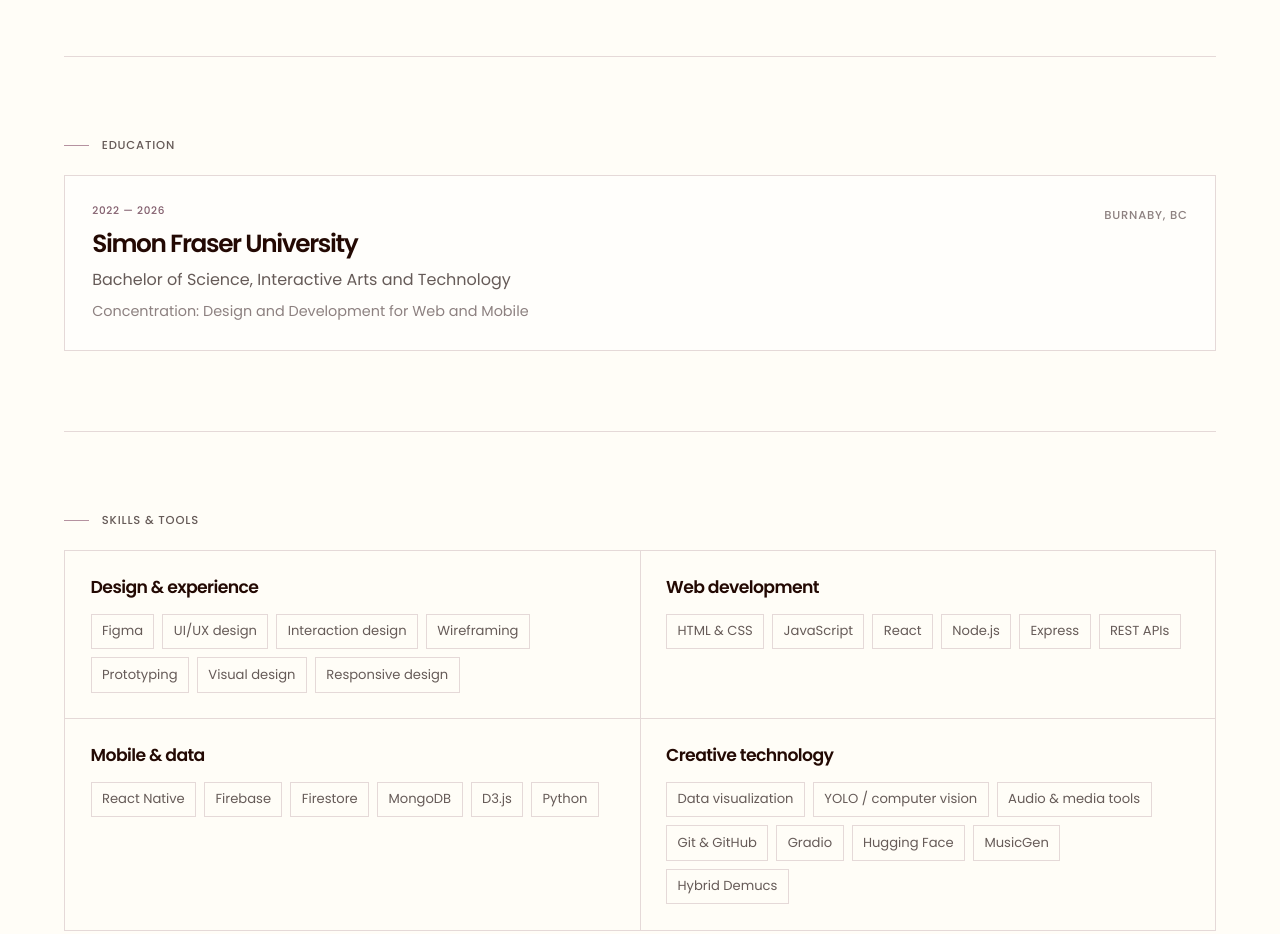
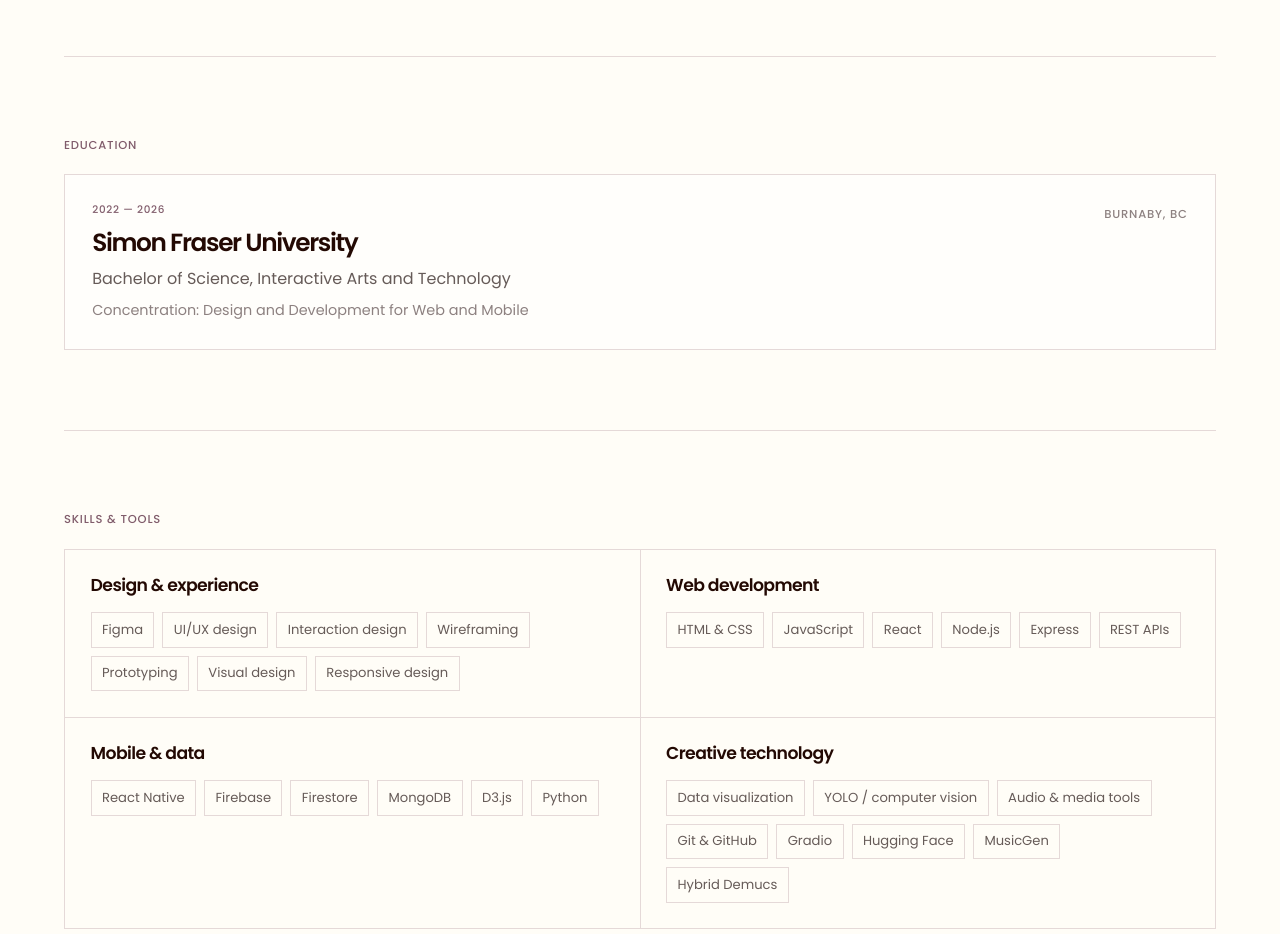
Before and after one commit to eyoung-15/eyoung-15.portfolio, a plain HTML site: page about.html in a window 1280 px wide. Shown: the part 860-1794 px from the top of the page. Drawn offline with Linux system fonts and the light colour scheme.

Commit message:
Update about.html

```diff
--- a/about.html
+++ b/about.html
@@ -1,37 +1,27 @@
 <!DOCTYPE html>
 <html lang="en">
 <head>
-  <!-- Sets the character encoding and responsive viewport. -->
   <meta charset="UTF-8">
   <meta name="viewport" content="width=device-width, initial-scale=1.0">
-
-  <!-- Browser tab title. -->
   <title>About Me — Emily Youngward</title>
 
-  <!-- Loads the Poppins font used throughout the portfolio. -->
   <link rel="preconnect" href="https://fonts.googleapis.com">
   <link rel="preconnect" href="https://fonts.gstatic.com" crossorigin>
   <link href="https://fonts.googleapis.com/css2?family=Poppins:wght@400;500;600;700&display=swap" rel="stylesheet">
 
-  <!-- Shared CSS and JavaScript files. -->
   <link rel="stylesheet" href="css/style.css">
   <script src="javascript/main.js" defer></script>
 </head>
 
 <body>
-  <!-- Keyboard-accessible shortcut to the main content. -->
   <a class="skip-link" href="#main-content">Skip to content</a>
 
-  <!-- Shared website header. -->
   <header class="site-header">
     <div class="header-inner">
-
-      <!-- Wordmark links to the home page. -->
       <a class="wordmark" href="index.html" aria-label="Emily Youngward home">
         emily youngward<span>.</span>
       </a>
 
-      <!-- Button used to open and close mobile navigation. -->
       <button class="menu-toggle" type="button"
         aria-label="Open navigation"
         aria-expanded="false"
@@ -40,7 +30,6 @@
         <span></span>
       </button>
 
-      <!-- Main navigation with the About page marked as active. -->
       <nav class="site-nav" id="primary-navigation" aria-label="Main navigation">
         <a class="nav-link" href="index.html">home</a>
         <a class="nav-link" href="work.html">projects</a>
@@ -51,47 +40,37 @@
   </header>
 
   <main id="main-content">
-
-    <!-- Page title. -->
     <section class="page-hero section-shell">
       <h1>about<span class="accent-text">me.</span></h1>
     </section>
 
-    <!-- Biography section with a portrait placeholder and introduction. -->
     <section class="about-intro section-shell">
-
-      <!-- Temporary portrait area. role and aria-label provide accessible text. -->
       <div class="about-photo-placeholder" role="img" aria-label="Portrait placeholder">
         <span>Portrait<br>coming soon</span>
       </div>
 
-      <!-- Biography text. -->
       <div class="about-intro-copy">
         <p class="eyebrow">A bit about me</p>
 
         <p>
           I’m Emily, a recent graduate from Simon Fraser University with a BSc in
           Interactive Arts and Technology. My work has covered web and mobile
-          applications, interactive visualizations, AI projects, and
-          computer-vision systems.
+          applications, interactive visualizations, AI projects, and computer-vision systems.
         </p>
 
         <p>
           I tend to be most interested in projects where there isn’t one obvious answer.
           I like figuring out how an interface should work, how information should be organized,
           and how the technical side can support the experience rather than getting in the way of it.
-          A lot of my university work involved learning by building.
-          That meant trying things, running into problems, changing the approach,
-          and figuring out why something wasn’t working. That process is still a big part of how I approach projects.
+          A lot of my university work involved learning by building. That meant trying things,
+          running into problems, changing the approach, and figuring out why something wasn’t working.
+          That process is still a big part of how I approach projects.
         </p>
       </div>
     </section>
 
-    <!-- Education information. -->
     <section class="education-section section-shell">
-      <div class="section-kicker">
-        <span class="section-label">Education</span>
-      </div>
+      <p class="eyebrow">Education</p>
 
       <div class="education-card">
         <div>
@@ -104,20 +83,14 @@
             Concentration: Design and Development for Web and Mobile
           </p>
         </div>
-
         <span class="education-location">Burnaby, BC</span>
       </div>
     </section>
 
-    <!-- Skills are grouped by area to make the information easier to scan. -->
     <section class="skills-section section-shell">
-      <div class="section-kicker">
-        <span class="section-label">Skills & tools</span>
-      </div>
+      <p class="eyebrow">Skills & tools</p>
 
       <div class="skills-grid">
-
-        <!-- Design and user experience skills. -->
         <article class="skill-group">
           <h3>Design & experience</h3>
           <ul>
@@ -131,7 +104,6 @@
           </ul>
         </article>
 
-        <!-- Front-end and back-end web development skills. -->
         <article class="skill-group">
           <h3>Web development</h3>
           <ul>
@@ -144,7 +116,6 @@
           </ul>
         </article>
 
-        <!-- Mobile development, databases, and programming languages. -->
         <article class="skill-group">
           <h3>Mobile & data</h3>
           <ul>
@@ -157,7 +128,6 @@
           </ul>
         </article>
 
-        <!-- Creative and technical tools. -->
         <article class="skill-group">
           <h3>Creative technology</h3>
           <ul>
@@ -174,23 +144,19 @@
       </div>
     </section>
 
-    <!-- Contact panel. Links to the LinkedIn profile in a new tab. -->
     <section class="contact-section section-shell" id="contact">
       <div class="contact-panel">
         <h2>Have a project or opportunity in mind?</h2>
         <p>I’d be happy to hear from you.</p>
-
         <a class="button button-light"
            href="https://www.linkedin.com/in/emily-youngward-a0785a405"
-           target="_blank"
-           rel="noopener noreferrer">
+           target="_blank" rel="noopener noreferrer">
           Connect on LinkedIn <span aria-hidden="true">↗</span>
         </a>
       </div>
     </section>
   </main>
 
-  <!-- Shared footer. -->
   <footer class="site-footer">
     <div class="footer-inner">
       <a class="footer-wordmark" href="index.html">
```
